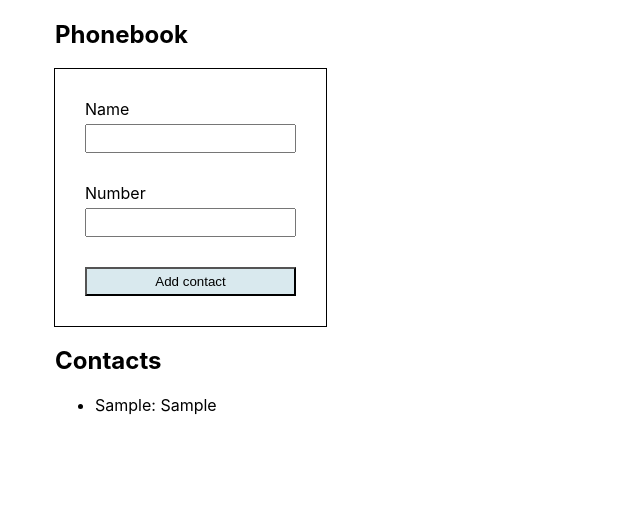
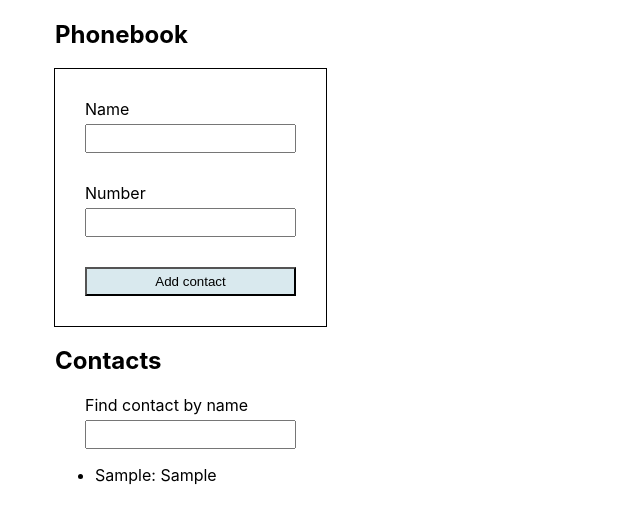
Before and after one commit to TetianaBron/goit-react-hw-02-phonebook, a React (Create React App) app: page / in a window 1280 px wide. Both pictures are taken after typing "Sample", "Sample" into the empty fields and a click on the button "Add contact". Shown: the top 524 px of the page, without its empty margins (0-640 px from the left). Built offline with nearby package versions, Linux system fonts and the light colour scheme.

Commit message:
Step 3 filter

```diff
--- a/src/App.js
+++ b/src/App.js
@@ -1,8 +1,11 @@
 import React, { Component } from 'react';
 import { v4 as uuidv4 } from 'uuid';
+import Title from './Components/Title/Title';
 import AddContactForm from './Components/AddContactForm/AddContactForm';
 import Layout from './Components/Layout/Layout';
+import FindContact from './Components/FindContact/FindContact';
 import ContactList from './Components/ContactList/ContactList';
+
 
 export default class App extends Component {
 
@@ -13,14 +16,16 @@ export default class App extends Component {
 
     state = {
         contacts: [],
+        filter: '',
         name: '',
         number: ''
     };
 
-addContact = text => {
+    addContact = (name, number) => {
        const contact = {
        id: uuidv4(),
-    text,
+       name,
+       number
        };
 
        this.setState(prevState => {
@@ -30,13 +35,37 @@ addContact = text => {
       });
     };
 
+    changeFilter = filter => {
+        this.setState({ filter });
+    };
+
+    getVisibleContacts = () => {
+        const { contacts, filter } = this.state;
+        return contacts.filter(contact =>
+            contact.name.toLowerCase().includes(filter.toLowerCase()),
+        );
+    };
+
     render() {
-        const { contacts } = this.state;
+        const { contacts, filter } = this.state;
+        const visibleContacts = this.getVisibleContacts();
+
         return (
             <Layout>
-                <AddContactForm onAddContact={this.addContact} title="Phonebook"/>
+                <Title title="Phonebook" />
+                <AddContactForm onAddContact={this.addContact} />
                 {contacts.length > 0 && (
-                    <ContactList contacts={contacts} title="Contacts" />)}
+                <Title title="Contacts"/>
+                )}
+                 {contacts.length > 0 && (
+                    <FindContact
+                        value={filter}
+                        onChangeFilter={this.changeFilter} />
+                )}
+                {contacts.length > 0 && (
+                    <ContactList
+                        contacts={visibleContacts}/>
+                )}
             </Layout>
         );
     }
--- a/src/Components/AddContactForm/AddContactForm.js
+++ b/src/Components/AddContactForm/AddContactForm.js
@@ -14,34 +14,17 @@ export default class AddContactForm extends Component {
 
     handleChange = e => {
         const { name, value } = e.target;
-        console.log(name);
-        console.log(value);
 
         this.setState({
         [name]: value,
         });
     };
 
-    //   handleChange = e => {
-    // const { name, value } = e.target;
-
-    // this.setState({
-    //   [name]: value,
-    // });
-    // };
-
-
-
-    //   handleChangeNumber = e => {
-    //     this.setState({
-    //         numberText: e.target.value,
-    //     });
-    // };
-
     handleSubmit = e => {
+        const {nameText, numberText} = this.state;
         e.preventDefault();
 
-           this.props.onAddContact(this.state);
+           this.props.onAddContact(nameText, numberText);
            this.setState({
             nameText: '',
             numberText: ''
@@ -49,13 +32,10 @@ export default class AddContactForm extends Component {
     };
 
     render() {
-        const { title } = this.props;
         const { nameText, numberText } = this.state;
 
         return (
             <div>
-             <h2>{title}</h2>
-
                 <form className="Form" onSubmit={this.handleSubmit} >
                     <label htmlFor="name" className="Label">Name</label>
                 <input
--- a/src/Components/ContactList/ContactList.js
+++ b/src/Components/ContactList/ContactList.js
@@ -1,12 +1,13 @@
 import './ContactList.css';
 
-const ContactList = ({ contacts, title }) => (
+
+const ContactList = ({ contacts }) => (
     <div>
-    <h2>{title}</h2>
     <ul>
-        {contacts.map(({ id, text }) => (
-            <li    key={id}>
-                 {text.nameText}: {text.numberText}
+        {contacts.map(({ id, name, number }) => (
+            <li
+                key={id}>
+                 {name}: {number}
             </li>
         ))}
     </ul>
--- /dev/null
+++ b/src/Components/FindContact/FindContact.css
@@ -0,0 +1,20 @@
+.FindForm {
+  display: inline-flex;
+  flex-direction: column;
+  padding: 0px 30px;
+}
+
+.FindLabel {
+  margin-bottom: 5px;
+}
+
+.FindInput {
+  outline: none;
+  padding: 5px 15px;
+}
+
+.FindInput:focus,
+.FindInput:hover {
+  border: 2px solid rgb(131, 188, 202);
+  box-shadow: 0px 4px 4px rgba(0, 0, 0, 0.15);
+}
--- /dev/null
+++ b/src/Components/FindContact/FindContact.js
@@ -0,0 +1,19 @@
+import './FindContact.css';
+
+const FindContact = ({value, onChangeFilter}) => (
+    <div className="FindForm">
+        <label htmlFor="find"
+            className="FindLabel">
+            Find contact by name
+            </label>
+        <input
+            type="text"
+            value={value}
+            id="find"
+            className="FindInput"
+            onChange={e => onChangeFilter(e.target.value)}
+             />
+</div>
+)
+
+export default FindContact;
--- /dev/null
+++ b/src/Components/Title/Title.js
@@ -0,0 +1,5 @@
+const Title = ({ title }) => (
+    <h2>{title}</h2>
+)
+
+export default Title;
```
Lines whose indentation alone changed are shown as unchanged.
